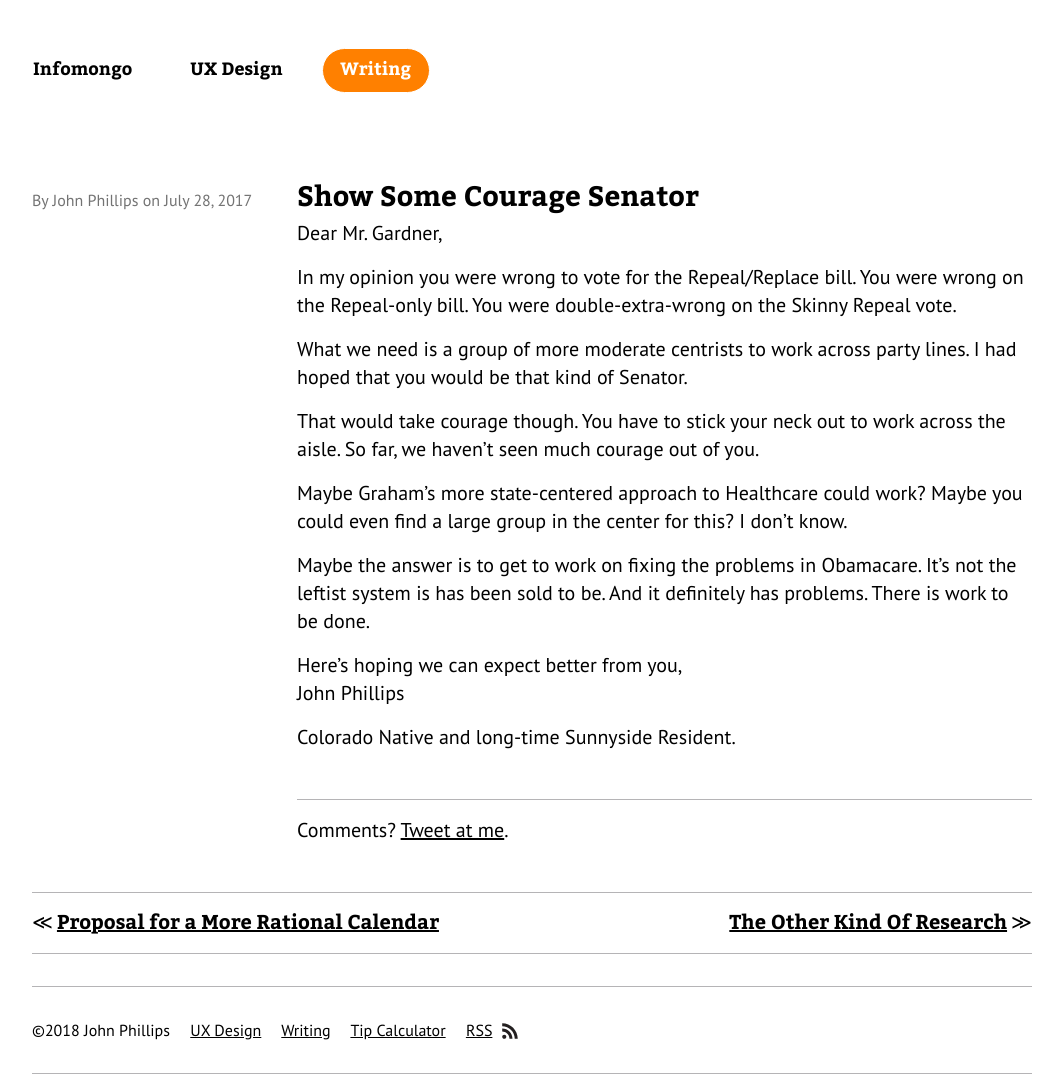
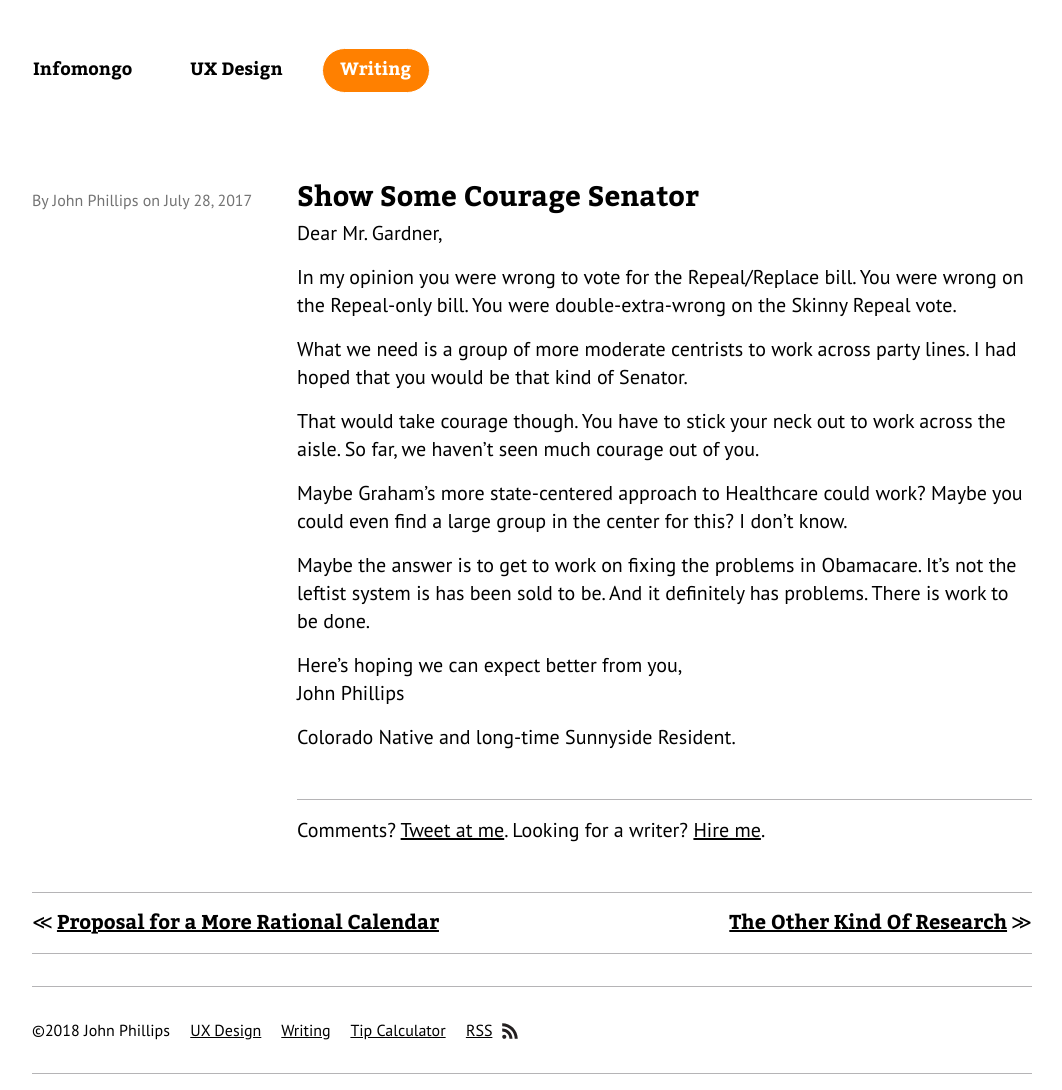
Before and after one commit to infomongo/infomongo.github.io, a Jekyll site: the page built from _posts/2017-07-28-show-some-courage-senator-gardner.md, in a window 1280 px wide. Shown: the whole page, without its empty margins (108-1170 px from the left). Built offline with Jekyll 4.4.1, drawn with Linux system fonts in a browser that asks for light colours.

Commit message:
link to landing page

```diff
--- a/_layouts/post.html
+++ b/_layouts/post.html
@@ -14,7 +14,8 @@ flag: post
 	<div class="text">
 		{{ content }}
 	</div>
-	<p class="tweet">Comments? <a href="https://twitter.com/share?url={{site.url}}{{page.url | uri_escape}}&via=infomongo">Tweet at me</a>.</p>
+	<p class="tweet">Comments? <a href="https://twitter.com/share?url={{site.url}}{{page.url | uri_escape}}&via=infomongo">Tweet at me</a>. Looking for a writer? <a href="/freelance-writer">Hire me</a>.</p>
+
 </section>
 
 <nav class="next">
```
